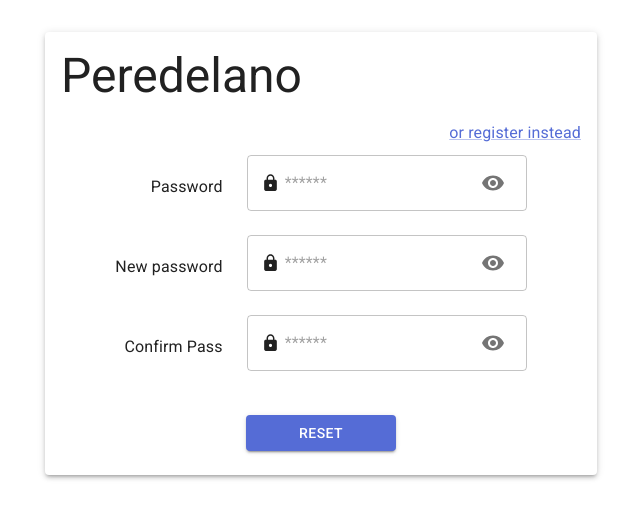
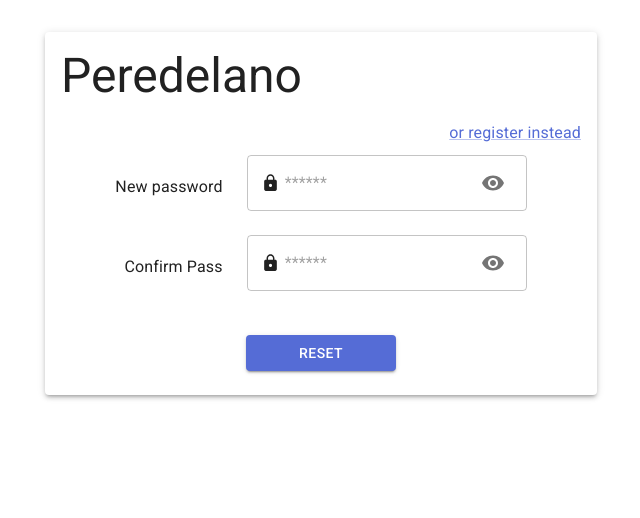
Before and after one commit to openworld-community/passport-front, a React (Vite) app: page /#/password-reset/1 in a window 1280 px wide. Shown: the top 518 px of the page, without its empty margins (319-959 px from the left). Built offline with nearby package versions, Linux system fonts and the light colour scheme.

Commit message:
fixed validationSchema

```diff
--- a/src/modules/password-reset/PasswordReset.tsx
+++ b/src/modules/password-reset/PasswordReset.tsx
@@ -14,7 +14,6 @@ export const PasswordReset = () => {
   const handleClickShowPassword = () => setShowPassword(show => !show);
   const formik = useFormik({
     initialValues: {
-      password: '',
       newPassword:'',
       confirmPassword: '',
     },
@@ -22,11 +21,9 @@ export const PasswordReset = () => {
       console.log('onSubmit', values);
     },
     validationSchema: Yup.object({
-      password: Yup.string().min(5).max(10).required('Password is required!'),
-      newPassword: Yup.string().min(5).max(10).required('New password is required!'),
+      newPassword: Yup.string().oneOf([Yup.ref('newPassword')], 'Passwords do not match!'),
       confirmPassword: Yup.string()
         .oneOf([Yup.ref('password')], 'Passwords do not match!')
-        .required('Confirm your password!'),
     }),
   });
 
@@ -40,26 +37,6 @@ export const PasswordReset = () => {
       alignContent="center"
       flexWrap="wrap"
     >
-      <TextInput
-        label="Password"
-        placeholder="******"
-        variant="outlined"
-        type={showPassword ? 'text' : 'password'}
-        name="password"
-        value={formik.values.password}
-        onChange={formik.handleChange}
-        onBlur={formik.handleBlur}
-        error={!!formik.errors.password}
-        helperText={formik.errors.password}
-        InputProps={{
-          startAdornment: <HttpsIcon style={{ paddingRight: '5px' }} />,
-          endAdornment: (
-            <IconButton aria-label="toggle password visibility" onClick={handleClickShowPassword}>
-              {showPassword ? <VisibilityOff /> : <Visibility />}
-            </IconButton>
-          ),
-        }}
-      />
       <TextInput
         label="New password"
         placeholder="******"
```
